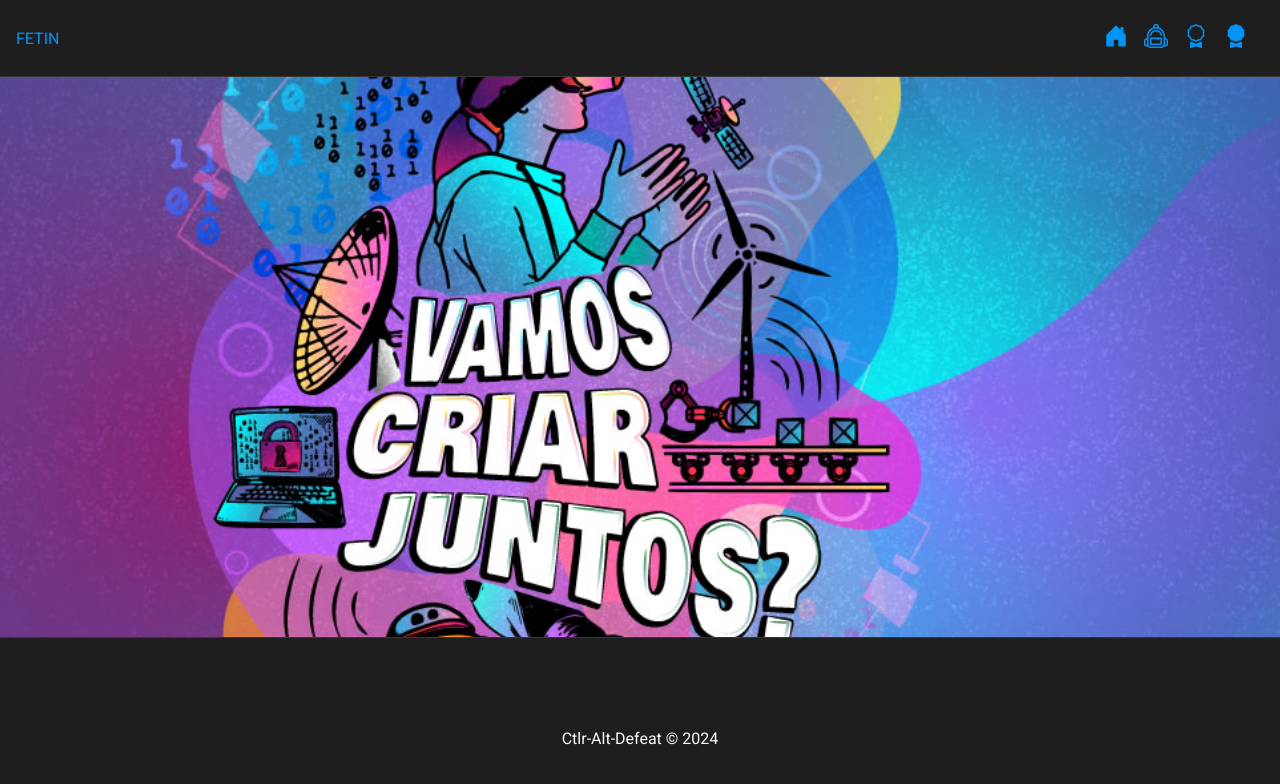
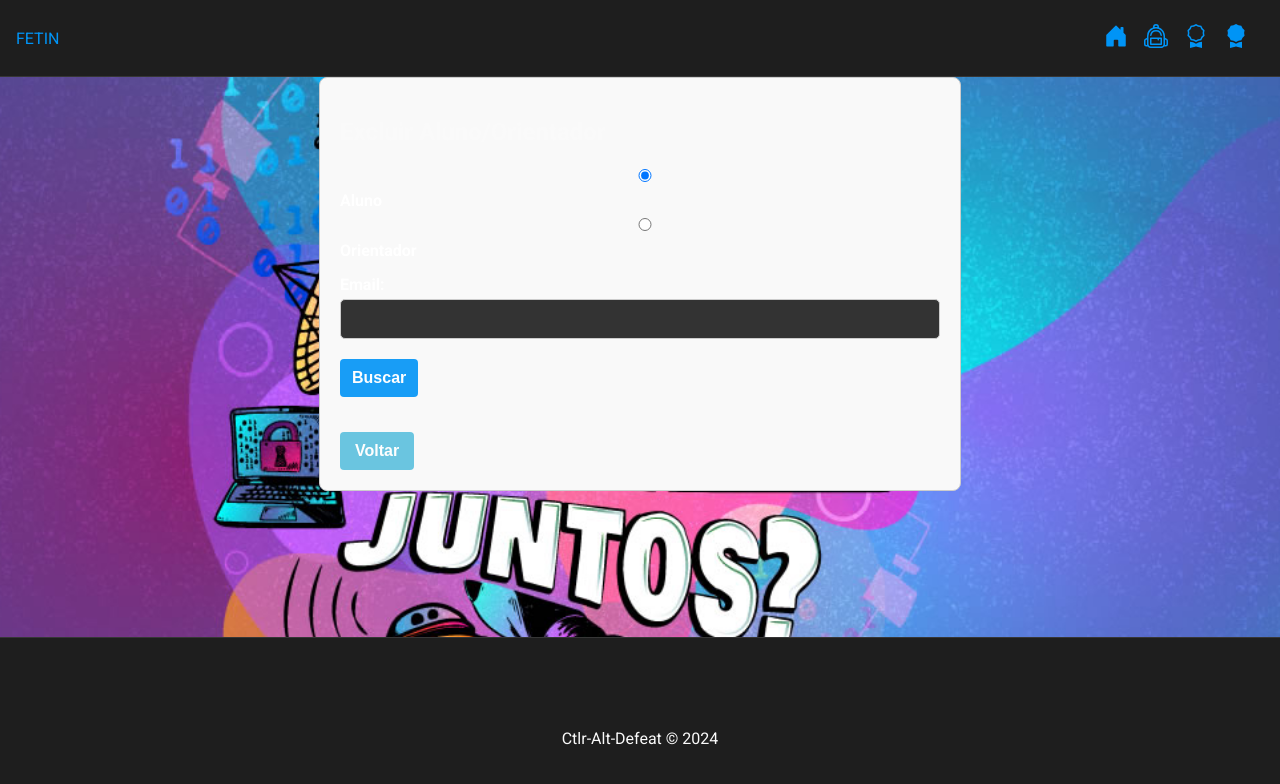
Before and after one commit to S204-Inatel-2024-1/Front_Ctrl-Alt-Defeat, a React (Create React App) app in the folder front_ctrl-alt-defeat/: page /adicionar-remover-membro in a window 1280 px wide. Shown: the top 784 px of the page. Built offline with nearby package versions, Linux system fonts and the light colour scheme.

Commit message:
Criado pagina para excluir aluno e orientadores

```diff
--- a/front_ctrl-alt-defeat/src/App.js
+++ b/front_ctrl-alt-defeat/src/App.js
@@ -27,6 +27,7 @@ import ProfileAdm from './pages/profile/ProfileAdm';
 import EditarEquipeAdm from './pages/equipe/EditarEquipeAdm';
 import TodasEquipes from './pages/equipe/TodasEquipes';
 import EditarStatusEquipes from './pages/equipe/EditarStatusEquipes';
+import ExcluirPage from './pages/excluir/ExcluirPage';
 
 function App() {
   const { auth, loading } = useAuth();
@@ -59,6 +60,7 @@ function App() {
             <Route path='/EditarEquipeAdm' element={<EditarEquipeAdm />} />
             <Route path='/TodasEquipes' element={<TodasEquipes />} />
             <Route path='/EditarStatusEquipes' element={<EditarStatusEquipes />} />
+            <Route path='/adicionar-remover-membro' element={<ExcluirPage />} />
           </Routes>
         </div>
         <Footer />
--- /dev/null
+++ b/front_ctrl-alt-defeat/src/pages/excluir/ExcluirPage.css
@@ -0,0 +1,61 @@
+.excluir-page-container {
+    max-width: 600px;
+    margin: 0 auto;
+    padding: 20px;
+    border: 1px solid #ccc;
+    border-radius: 8px;
+    background-color: #f9f9f9;
+  }
+
+  .form-group {
+    margin-bottom: 15px;
+  }
+
+  .form-group label {
+    display: block;
+    margin-bottom: 5px;
+  }
+
+  .form-group input[type="email"],
+  .form-group input[type="radio"] {
+    margin-right: 10px;
+  }
+
+  .form-group button {
+    margin-top: 10px;
+  }
+
+  .error-message {
+    color: red;
+    margin-top: 10px;
+  }
+
+  .user-data {
+    margin-top: 20px;
+    border-top: 1px solid #ccc;
+    padding-top: 20px;
+  }
+
+  .user-data p {
+    margin-bottom: 10px;
+  }
+
+  .delete-button,
+  .back-button {
+    margin-top: 20px;
+    padding: 10px 15px;
+    background-color: #d9534f;
+    color: white;
+    border: none;
+    border-radius: 4px;
+    cursor: pointer;
+  }
+
+  .back-button {
+    background-color: #5bc0de;
+  }
+
+  .delete-button:hover,
+  .back-button:hover {
+    opacity: 0.8;
+  }
--- /dev/null
+++ b/front_ctrl-alt-defeat/src/pages/excluir/ExcluirPage.js
@@ -0,0 +1,102 @@
+import React, { useState } from 'react';
+import { useNavigate } from 'react-router-dom';
+import authService from '../../services/authService';
+import './ExcluirPage.css';
+
+const ExcluirPage = () => {
+  const navigate = useNavigate();
+  const [email, setEmail] = useState('');
+  const [userType, setUserType] = useState('aluno');
+  const [userData, setUserData] = useState(null);
+  const [error, setError] = useState('');
+
+  const handleEmailChange = (e) => {
+    setEmail(e.target.value);
+  };
+
+  const handleUserTypeChange = (e) => {
+    setUserType(e.target.value);
+  };
+
+  const handleSearch = async () => {
+    try {
+      let res;
+      if (userType === 'orientador') {
+        res = await authService.getEquipeOrientadorData(email);
+      } else {
+        res = await authService.getEquipeData(email);
+      }
+      setUserData(res);
+      setError('');
+    } catch (err) {
+      console.error('Failed to fetch user data:', err);
+      setError('Erro ao buscar os dados. Verifique o email e tente novamente.');
+    }
+  };
+
+  const handleDelete = async () => {
+    alert('Usuário excluído com sucesso!');
+    setUserData(null);
+    setEmail('');
+  };
+
+  const handleBack = () => {
+    navigate('/ProfileAdm');
+  };
+
+  return (
+    <div id="excluir-page" className="excluir-page-container">
+      <h2>Excluir Aluno/Orientador</h2>
+      <div className="form-group">
+        <label>
+          <input
+            type="radio"
+            name="userType"
+            value="aluno"
+            checked={userType === 'aluno'}
+            onChange={handleUserTypeChange}
+          />
+          Aluno
+        </label>
+        <label>
+          <input
+            type="radio"
+            name="userType"
+            value="orientador"
+            checked={userType === 'orientador'}
+            onChange={handleUserTypeChange}
+          />
+          Orientador
+        </label>
+      </div>
+      <div className="form-group">
+        <label>Email:</label>
+        <input
+          type="email"
+          value={email}
+          onChange={handleEmailChange}
+        />
+        <button onClick={handleSearch}>Buscar</button>
+      </div>
+      {error && <p className="error-message">{error}</p>}
+      {userData && (
+        <div className="user-data">
+          <p>Nome: {userData.name}</p>
+          <p>Email: {userData.email}</p>
+          {userType === 'aluno' ? (
+            <>
+              <p>Matrícula: {userData.matricula}</p>
+              <p>Equipes Atuais: {userData.equipesAtuais.join(', ')}</p>
+            </>
+          ) : (
+            <p>Equipes Orientadas: {userData.equipesOrientadas.join(', ')}</p>
+          )}
+          <button className="delete-button" onClick={handleDelete}>Excluir</button>
+        </div>
+      )}
+      <button className="back-button" onClick={handleBack}>Voltar</button>
+    </div>
+  );
+};
+
+export default ExcluirPage;
--- a/front_ctrl-alt-defeat/src/pages/profile/ProfileAdm.js
+++ b/front_ctrl-alt-defeat/src/pages/profile/ProfileAdm.js
@@ -1,11 +1,13 @@
 import React, { useState, useEffect } from 'react';
 import { useNavigate } from 'react-router-dom';
+import authService from '../../services/authService';
 import "./ProfileAdm.css";
 
 const ProfileAdm = () => {
   const navigate = useNavigate();
-  const [globalPhase, setGlobalPhase] = useState('Fetin@inatel.br');
-  const [globalDate, setGlobalDate] = useState('teste');
+  const [globalPhase, setGlobalPhase] = useState('');
+  const [globalDate, setGlobalDate] = useState('');
+  const [file, setFile] = useState(null);
 
   useEffect(() => {
     const storedPhase = localStorage.getItem('globalPhase');
@@ -26,6 +28,25 @@ const ProfileAdm = () => {
     localStorage.setItem('globalDate', date);
   };
 
+  const handleFileChange = (e) => {
+    setFile(e.target.files[0]);
+  };
+
+  const handleFileUpload = async () => {
+    if (!file) {
+      alert('Por favor, selecione um arquivo primeiro.');
+      return;
+    }
+    try {
+      await authService.uploadExcelFile(file);
+      alert('Arquivo enviado com sucesso!');
+      setFile(null);
+    } catch (error) {
+      console.error('Erro ao enviar o arquivo:', error);
+      alert('Falha ao enviar o arquivo. Tente novamente.');
+    }
+  };
+
   const handleNavigate = (path) => {
     navigate(path);
   };
@@ -37,9 +58,10 @@ const ProfileAdm = () => {
       <button className="profile-adm-button" onClick={() => handleNavigate('/EditarStatusEquipes')}>Editar Status das Equipes</button>
       <button className="profile-adm-button" onClick={() => handleNavigate('/adicionar-remover-membro')}>Adicionar/remover membro da equipe</button>
       <button className="profile-adm-button" onClick={() => handleNavigate('/TodasEquipes')}>Ver Equipes</button>
+
       <div className="global-settings">
         <div className="form-group">
-          <label htmlFor="globalPhase">Fase FETIN:</label>
+          <label htmlFor="globalPhase">Fase atual da FETIN:</label>
           <input
             type="text"
             id="globalPhase"
@@ -48,7 +70,7 @@ const ProfileAdm = () => {
           />
         </div>
         <div className="form-group">
-          <label htmlFor="globalDate">Data de entrega:</label>
+          <label htmlFor="globalDate">Data de Entrega:</label>
           <input
             type="date"
             id="globalDate"
@@ -56,6 +78,16 @@ const ProfileAdm = () => {
             onChange={handleDateChange}
           />
         </div>
+        <div className="form-group">
+          <label htmlFor="fileUpload">Enviar Arquivo com os dados das Equipes:</label>
+          <input
+            type="file"
+            id="fileUpload"
+            accept=".xlsx"
+            onChange={handleFileChange}
+          />
+          <button onClick={handleFileUpload}>Enviar Arquivo</button>
+        </div>
       </div>
     </div>
   );
--- a/front_ctrl-alt-defeat/src/pages/profile/ProfileAluno.js
+++ b/front_ctrl-alt-defeat/src/pages/profile/ProfileAluno.js
@@ -96,11 +96,11 @@ const ProfileAluno = () => {
             <span className="value">{profileData.acesso}</span>
           </li>
           <li className="global-phase">
-            <span className="label">Fase Global:</span>
+            <span className="label">Fase atual da FETIN:</span>
             <span className="value">{globalPhase}</span>
           </li>
           <li className="global-date">
-            <span className="label">Data Global:</span>
+            <span className="label">Data de Entrega:</span>
             <span className="value">{globalDate}</span>
           </li>
         </ul>
--- a/front_ctrl-alt-defeat/src/pages/profile/ProfileOrientador.js
+++ b/front_ctrl-alt-defeat/src/pages/profile/ProfileOrientador.js
@@ -92,11 +92,11 @@ const ProfileOrientador = () => {
             <span className="value">{profileData.acesso}</span>
           </li>
           <li className="global-phase">
-            <span className="label">Fase Global:</span>
+            <span className="label">Fase atual da FETIN:</span>
             <span className="value">{globalPhase}</span>
           </li>
           <li className="global-date">
-            <span className="label">Data Global:</span>
+            <span className="label">Data de Entrega:</span>
             <span className="value">{globalDate}</span>
           </li>
         </ul>
--- a/front_ctrl-alt-defeat/src/services/authService.js
+++ b/front_ctrl-alt-defeat/src/services/authService.js
@@ -29,7 +29,7 @@ const login = async (data, route) => {
       .then((res) => res.json())
       .catch((err) => err);
 
-      console.log("Adm: ", res)
+    console.log("Adm: ", res)
 
     return res;
   } catch (err) {
@@ -44,8 +44,6 @@ const getEquipeData = async (email) => {
     const res = await fetch(api + "get/aluno/data/" + email, config)
       .then((res) => res.json())
       .catch((err) => err);
-
-    // console.log(res);
 
     return res;
 
@@ -123,7 +121,7 @@ const registerEquipe = async (data) => {
       .then((res) => res.json())
       .catch((err) => err);
 
-      console.log("Register Equipe: ", res)
+    console.log("Register Equipe: ", res)
 
     return res;
   } catch (err) {
@@ -148,6 +146,41 @@ const updateEquipeStatus = async (number, newStatus) => {
   }
 };
 
+const uploadExcelFile = async (file) => {
+  const formData = new FormData();
+  formData.append('file', file);
+
+  const config = {
+    method: 'POST',
+    body: formData,
+  };
+
+  try {
+    const res = await fetch(api + "import/data/excel", config)
+      .then((res) => res.json())
+      .catch((err) => err);
+
+    return res;
+  } catch (err) {
+    console.log('Error in uploadExcelFile: ', err);
+  }
+};
+
+const deleteUser = async (email, userType) => {
+  const config = requestConfig("DELETE", { email });
+
+  try {
+    const route = userType === 'orientador' ? 'delete/orientador' : 'delete/aluno';
+    const res = await fetch(api + route, config)
+      .then((res) => res.json())
+      .catch((err) => err);
+
+    return res;
+  } catch (err) {
+    console.error('Error in deleteUser:', err);
+  }
+};
+
 const authService = {
   register,
   logout,
@@ -158,8 +191,9 @@ const authService = {
   updateEquipeData,
   registerEquipe,
   getEquipes,
-  updateEquipeStatus
-  // getUserDetails,
+  updateEquipeStatus,
+  uploadExcelFile,
+  deleteUser
 };
 
 export default authService;
```
